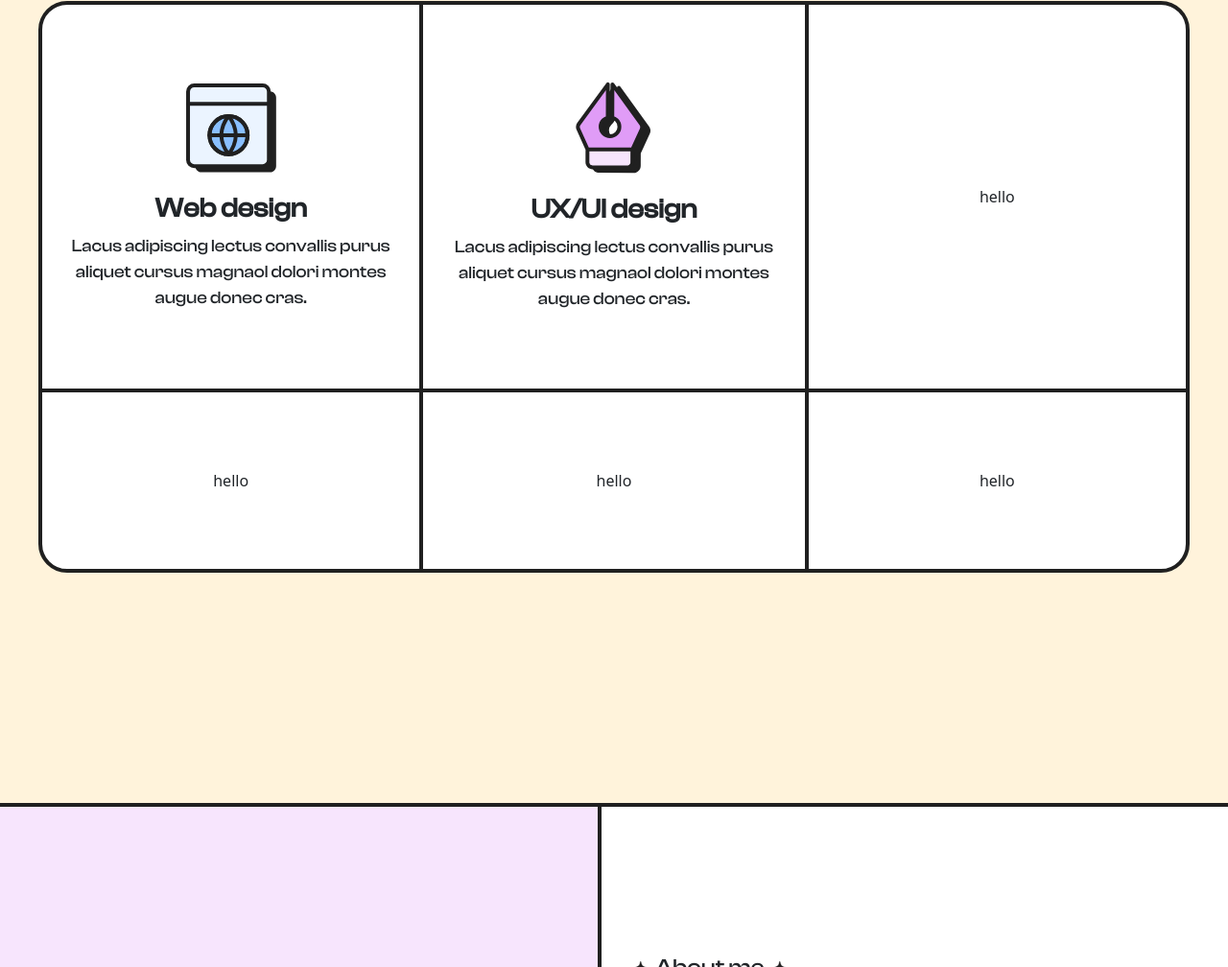
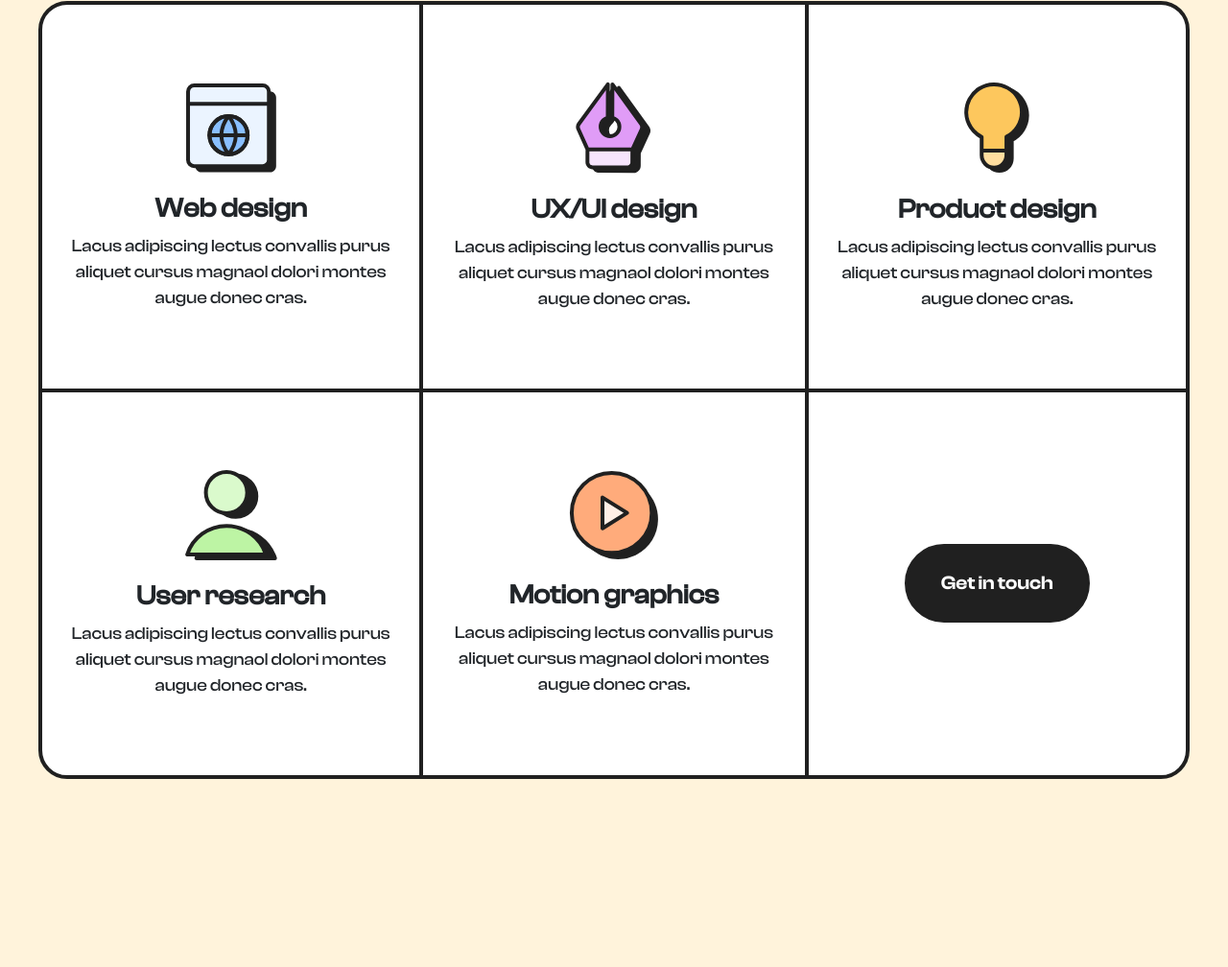
Before and after one commit to saheelsapovadia/portfolio-app, a website: page index.html in a window 1280 px wide. Shown: the part 1202-2210 px from the top of the page at 96% size. Drawn offline with nearby package versions, Linux system fonts and the light colour scheme.

Commit message:
services added

```diff
--- a/index.html
+++ b/index.html
@@ -141,10 +141,45 @@
               </p>
             </div>
           </div>
-          <div class="service-wrapper top-right">hello</div>
-          <div class="service-wrapper bottom-left">hello</div>
-          <div class="service-wrapper bottom-middle">hello</div>
-          <div class="service-wrapper bottom-right">hello</div>
+          <div class="service-wrapper top-right">
+            <div class="img-wrapper">
+              <img src="/assets/img/product.svg" />
+            </div>
+            <div class="service-desc-wrapper">
+              <h3>Product design</h3>
+              <p>
+                Lacus adipiscing lectus convallis purus aliquet cursus magnaol
+                dolori montes augue donec cras.
+              </p>
+            </div>
+          </div>
+          <div class="service-wrapper bottom-left">
+            <div class="img-wrapper">
+              <img src="/assets/img/user-research.svg" />
+            </div>
+            <div class="service-desc-wrapper">
+              <h3>User research</h3>
+              <p>
+                Lacus adipiscing lectus convallis purus aliquet cursus magnaol
+                dolori montes augue donec cras.
+              </p>
+            </div>
+          </div>
+          <div class="service-wrapper bottom-middle">
+            <div class="img-wrapper">
+              <img src="/assets/img/motion.svg" />
+            </div>
+            <div class="service-desc-wrapper">
+              <h3>Motion graphics</h3>
+              <p>
+                Lacus adipiscing lectus convallis purus aliquet cursus magnaol
+                dolori montes augue donec cras.
+              </p>
+            </div>
+          </div>
+          <div class="service-wrapper bottom-right">
+            <button class="intro-btn contact-btn">Get in touch</button>
+          </div>
         </div>
       </div>
     </div>
```
Also changed, not shown: assets/img/motion.svg (added), assets/img/product.svg (added), assets/img/user-research.svg (added).
